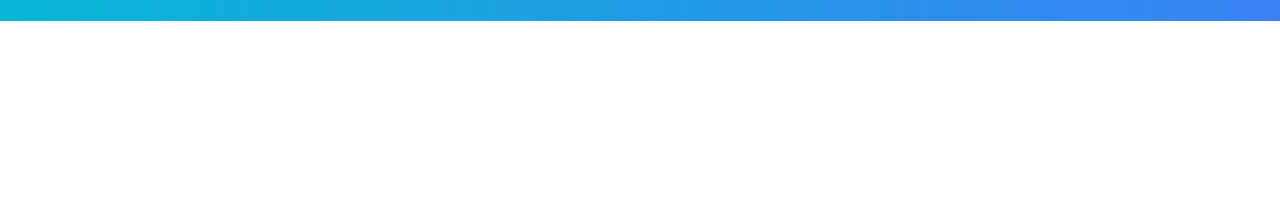
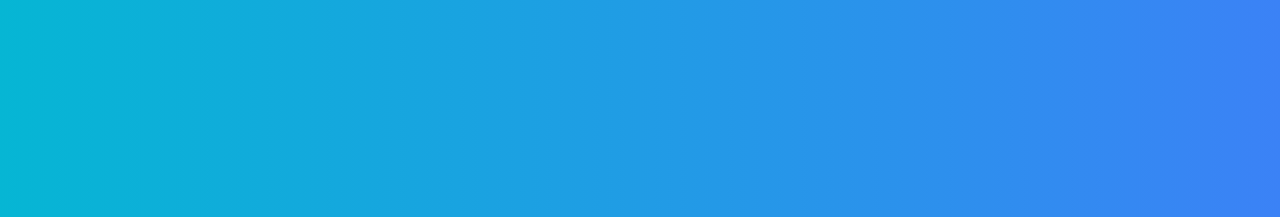
Before and after one commit to jasonlewcodes/Jason-Lew-Personal-Site, a Gatsby site: page / in a window 1280 px wide. Shown: the part 583-800 px from the top of the page. Built offline with nearby package versions, Linux system fonts and the light colour scheme; Gatsby itself is replaced by a stand-in of ours.

Commit message:
Fill screen with background

```diff
--- a/src/pages/index.tsx
+++ b/src/pages/index.tsx
@@ -7,7 +7,7 @@ import Projects from "../components/projects";
 
 const IndexPage = () => {
   return (
-    <div className="bg-gradient-to-r from-cyan-500 to-blue-500 pb-2">
+    <div className="bg-gradient-to-r from-cyan-500 to-blue-500 pb-2 min-h-screen">
       <>
         <Header/>
         <About/>
```
